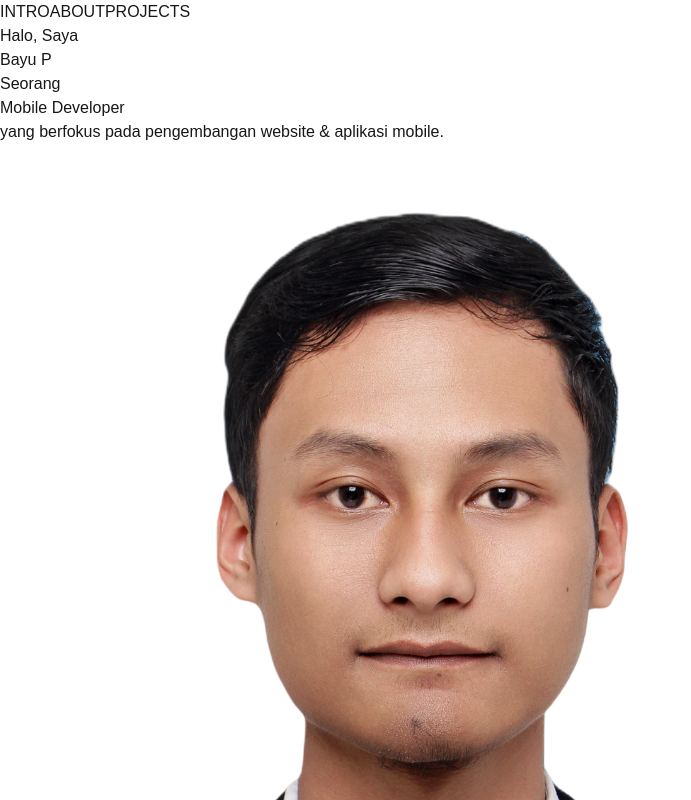
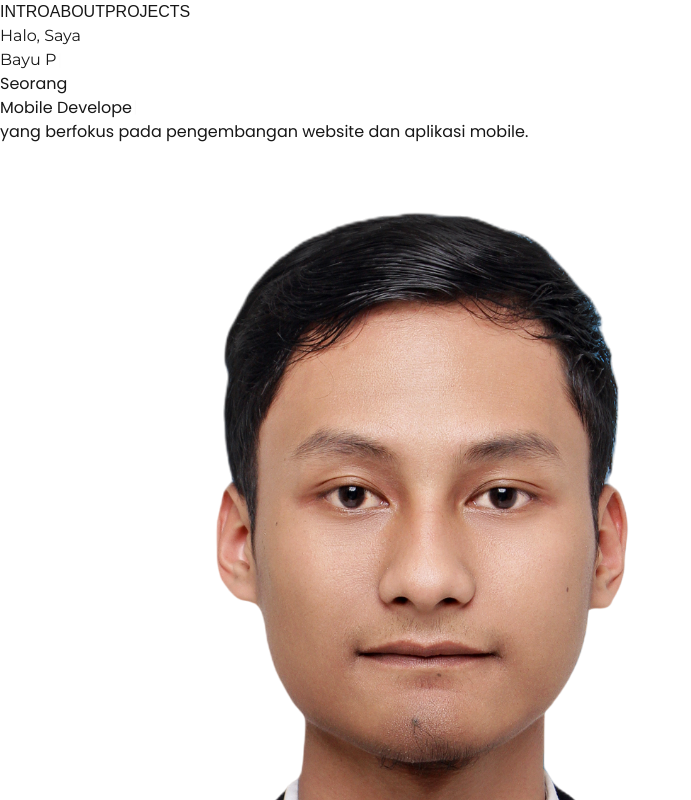
Before and after one commit to Bayu-Pasifik/portofolio, a Next.js app: page / in a window 1280 px wide. Shown: the top 800 px of the page, without its empty margins (0-691 px from the left). Built offline with nearby package versions, Linux system fonts and the light colour scheme.

Commit message:
fix: fixing font in introsection

```diff
--- a/src/components/IntroSection.tsx
+++ b/src/components/IntroSection.tsx
@@ -1,16 +1,33 @@
 "use client";
+
 import React from "react";
 import Typewriter from "typewriter-effect";
+import { Montserrat, Poppins } from "next/font/google";
+
+// Import font Inter dengan pengaturan bobot yang diperlukan
+const montserrat = Montserrat({
+  subsets: ["latin"],
+  weight: ["400", "600", "700"],
+  display: "swap", // Mengoptimalkan loading font
+});
+
+const poppins = Poppins({
+  subsets: ["latin"],
+  weight: ["400", "600", "700"],
+  display: "swap", // Mengoptimalkan loading font
+});
 
 const IntroSection: React.FC = () => {
   return (
     <section
       id="intro"
-      className="flex flex-col items-center justify-center h-screen bg-gradient-to-b from-blue-500 via-white to-blue-50"
+      className={`flex flex-col items-center justify-center h-screen bg-gradient-to-b from-blue-500 via-white to-blue-50 px-4`}
     >
-      <h1 className="text-4xl sm:text-5xl md:text-6xl lg:text-7xl font-extrabold text-gray-800 tracking-tight leading-tight">
+      <h1
+        className={` ${montserrat.className} text-4xl sm:text-5xl md:text-6xl lg:text-7xl font-extrabold text-gray-800 tracking-tight leading-tight text-center`}
+      >
         Halo, Saya{" "}
-        <span className="text-blue-600">
+        <span className={`text-blue-600 inline sm:inline-block`}>
           <Typewriter
             options={{
               strings: ["Bayu Pasifik"],
@@ -22,12 +39,12 @@ const IntroSection: React.FC = () => {
           />
         </span>
       </h1>
-      <h2 className="mt-4 text-lg sm:text-xl md:text-2xl lg:text-3xl text-gray-600 max-w-xl text-center">
-        Seorang{" "}
-        <span className="font-semibold text-blue-600">
+      <h2 className={` ${poppins.className} mt-4 text-lg sm:text-xl md:text-2xl lg:text-3xl text-gray-600 max-w-4xlxl text-center`}>
+        Seorang {""}
+        <span className="font-semibold text-blue-600 inline-block">
           <Typewriter
             options={{
-              strings: ["Website Developer", "Mobile Developer"],
+              strings: ["Web Developer", "Mobile Developer"],
               autoStart: true,
               loop: true,
               delay: 75,
@@ -35,7 +52,8 @@ const IntroSection: React.FC = () => {
             }}
           />
         </span>{" "}
-        yang berfokus pada pengembangan website & aplikasi mobile.
+        yang berfokus pada pengembangan{" "}
+        <span className="text-blue-600">website dan aplikasi mobile</span>.
       </h2>
     </section>
   );
```
